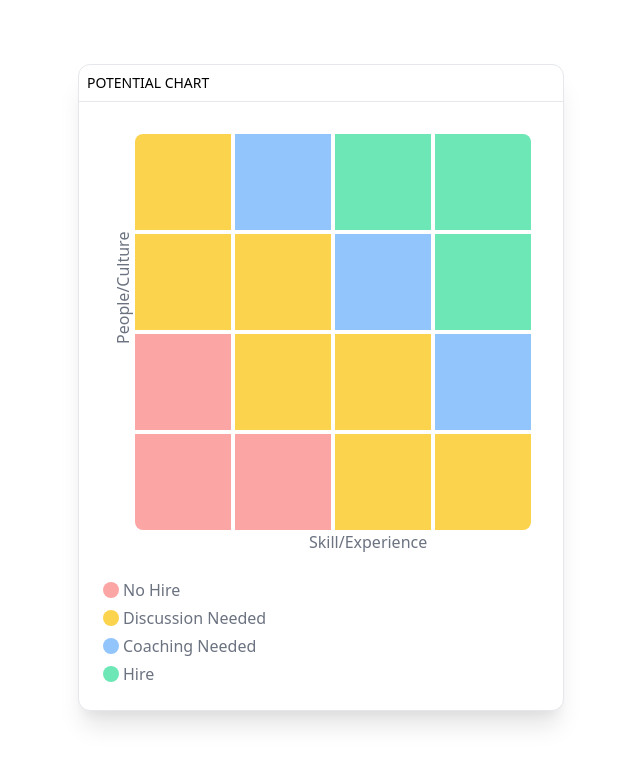
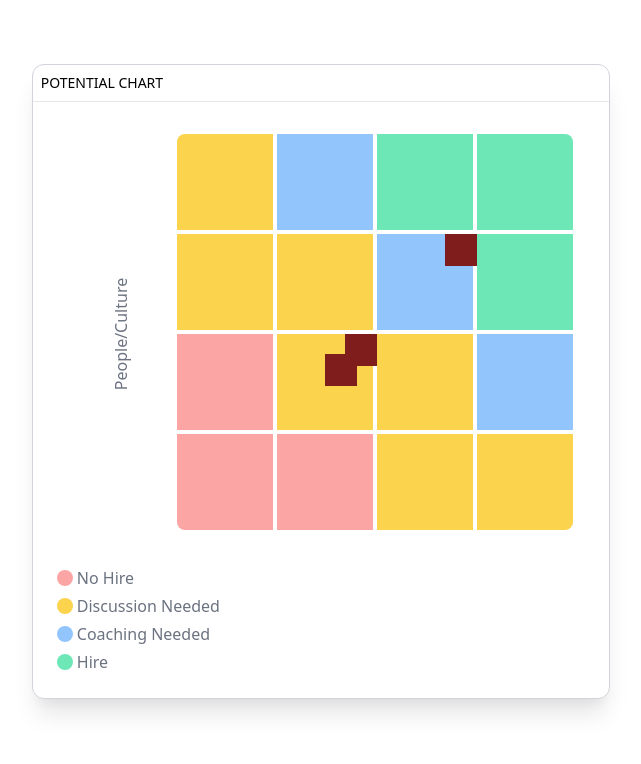
Before and after one commit to igorbgalvan/potential-chart, a Vue app: page / in a window 1280 px wide. Shown: the top 764 px of the page, without its empty margins (319-960 px from the left). Built offline with nearby package versions, Linux system fonts and the light colour scheme.

Commit message:
grid size fixed

```diff
--- a/src/components/PotentialChart.vue
+++ b/src/components/PotentialChart.vue
@@ -7,7 +7,7 @@
         bg-white
         shadow-xl
         rounded-xl
-        border border-grey-300
+        border border-gray-300
       "
     >
       <div class="divide-y divide-gray-200 divide-solid overflow-hidden">
@@ -16,16 +16,21 @@
         </div>
         <div>
           <div class="overflow-auto md:overflow-visible md:m-6">
-            <div class="flex flex-row-2">
-              <div>
-                <div class="m-2 flex flex-col-2 justify-center items-center">
-                  <div class="">
-                    <p class="w-6 text-gray-500 transform -rotate-90">
-                      People/Culture
-                    </p>
-                  </div>
-                  <div class="grid grid-cols-4 gap-1">
-                    <div class="h-24 w-24 bg-yellow-300 rounded-tl-lg"></div>
+            <div class="flex flex-row">
+              <div class="m-2 flex flex-row justify-center items-center">
+                <div class="flex-shrink text-gray-500 transform -rotate-90">
+                  People/Culture
+                </div>
+                <div class="overflow-auto">
+                  <div
+                    class="grid grid-cols-4 relative"
+                    style="width: 400px; height: 400px"
+                    ref="grid"
+                  >
+                    <div
+                      class="bg-yellow-300 rounded-tl-lg"
+                      style="width: 96px; height: 96px"
+                    ></div>
                     <div class="h-24 w-24 bg-blue-300"></div>
                     <div class="h-24 w-24 bg-green-300"></div>
                     <div class="h-24 w-24 bg-green-300 rounded-tr-lg"></div>
@@ -44,11 +49,6 @@
                     <div class="h-24 w-24 bg-red-300"></div>
                     <div class="h-24 w-24 bg-yellow-300"></div>
                     <div class="h-24 w-24 bg-yellow-300 rounded-br-lg"></div>
-                  </div>
-                </div>
-                <div>
-                  <div class="flex -mt-2 flex-col items-center justify-center">
-                    <p class="w-6 text-gray-500">Skill/Experience</p>
                   </div>
                 </div>
               </div>
@@ -87,7 +87,58 @@
 export default {
   name: "Potential Chart",
   data() {
-    return {};
+    return {
+      data: [
+        {
+          x: 200,
+          y: 200,
+          entries: [
+            {
+              name: "Daniel",
+              hard: 2.1,
+              soft: 2,
+              picture: "https://i.pravatar.cc/150?u=igorbraga",
+            },
+            {
+              name: "igor",
+              soft: 2.1,
+              hard: 2,
+              img: "https://i.pravatar.cc/300",
+            },
+          ],
+        },
+        {
+          x: 220,
+          y: 220,
+          entries: [],
+        },
+        {
+          x: 100,
+          y: 100,
+          entries: [],
+        },
+      ],
+    };
+  },
+  mounted() {
+    this.data.forEach((element) => {
+      const el = document.createElement(`div`);
+      if (element.entries.length > 1) {
+        el.setAttribute("class", "absolute bg-red-900 z-10");
+        el.setAttribute(
+          "style",
+          ` width: 32px; height: 32px; top: ${element.y}px; right: ${element.x}px;`
+        );
+        this.$refs.grid.appendChild(el);
+      } else {
+        el.setAttribute("class", "absolute bg-red-900 z-10");
+        el.setAttribute(
+          "style",
+          ` width: 32px; height: 32px; top: ${element.y}px; right: ${element.x}px;`
+        );
+        this.$refs.grid.appendChild(el);
+      }
+    });
   },
 };
 </script>
--- a/tailwind.config.js
+++ b/tailwind.config.js
@@ -2,7 +2,11 @@ module.exports = {
   purge: [],
   darkMode: false, // or 'media' or 'class'
   theme: {
-    extend: {},
+    extend: {
+      spacing: {
+        'potential-chart': '24.75rem'
+      },
+    },
   },
   variants: {
     extend: {},
```
